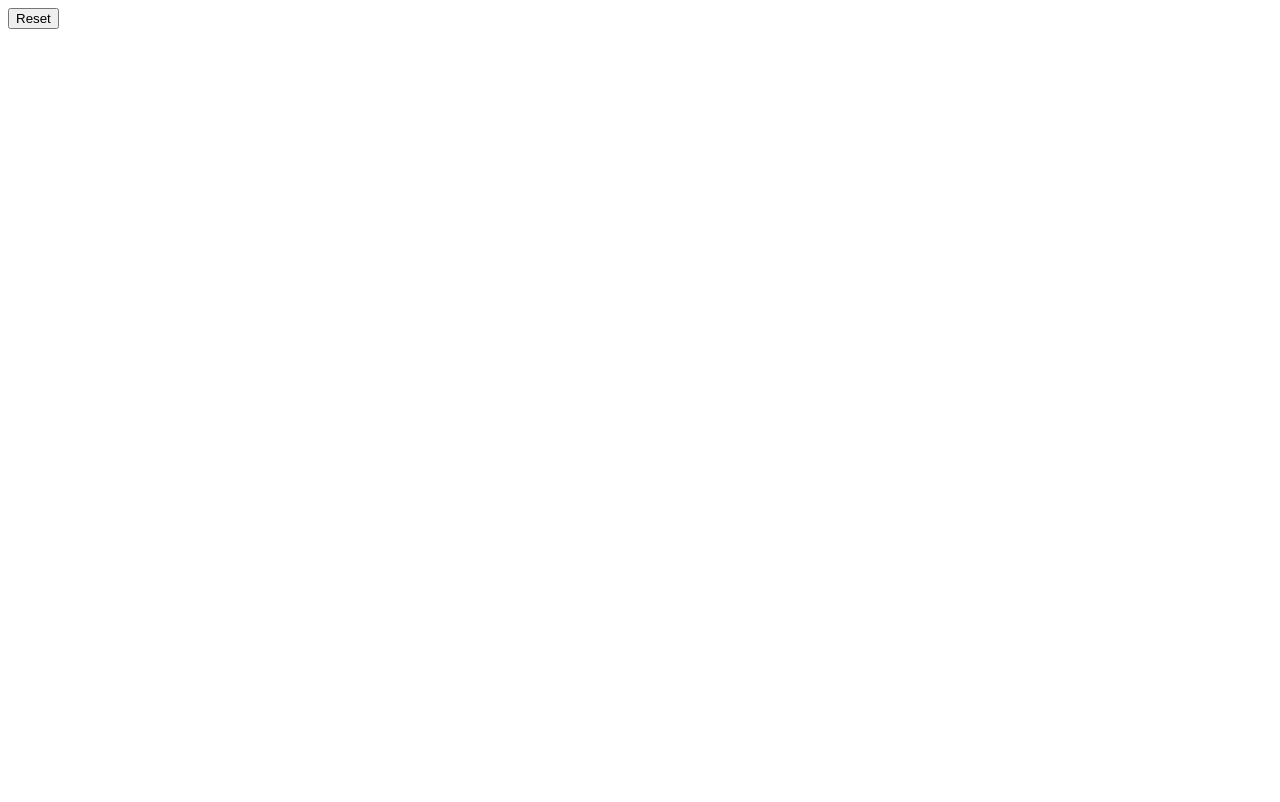
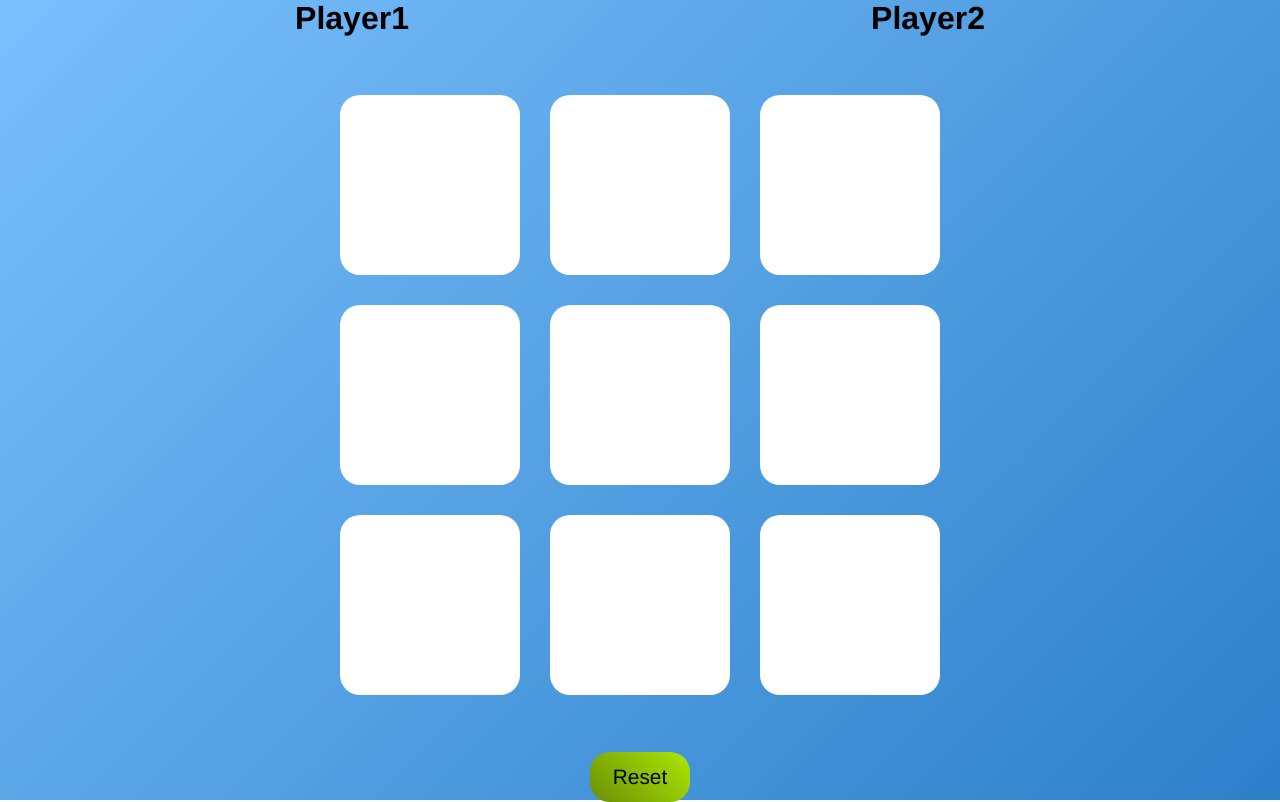
Before and after one commit to MR-Elbarbary/Tic-Tac-Toe, a plain HTML site: page index.html in a window 1280 px wide. Drawn offline with Linux system fonts and the light colour scheme.

Commit message:
Complete design

```diff
--- a/index.html
+++ b/index.html
@@ -8,8 +8,9 @@
     <title>Document</title>
 </head>
 <body>
-    <div class="player 1"></div>
-    <div class="player 2"></div>
+    <div class="container">
+        <div class="player 1"><h1>Player1</h1></div>
+        <div class="player 2"><h1>Player2</h1></div>
         <div class="board">
             <div class="block" data-index="1"></div>
             <div class="block" data-index="2"></div>
@@ -21,8 +22,8 @@
             <div class="block" data-index="8"></div>
             <div class="block" data-index="9"></div>
         </div>
-
-    <button id="reset">Reset</button>
+        <div class="reset"><button id="reset">Reset</button></div>
+    </div>
     <dialog>
         <h1></h1>
         <button class="new">New Game</button>
--- a/style.css
+++ b/style.css
@@ -0,0 +1,63 @@
+*{
+    margin: 0px;
+    font-family:Helvetica, Arial, sans-serif;
+}
+
+html{
+    height: 100vh;
+    background: no-repeat linear-gradient(135deg,rgb(122, 191, 252), rgb(44, 128, 201));
+}
+
+.container{
+    background-color: transparent;
+    display: grid;
+    grid-template-columns: 1fr 1fr;
+    margin-right: 5%;
+    margin-left: 5%;
+}
+
+.player{
+    display: flex;
+    flex-direction: column;
+    align-items: center;
+    justify-content: center;
+}
+
+.board{
+    justify-self: center;
+    grid-column: 1 / span 2;
+    max-height: 600px;
+    max-width: 600px;
+    min-width: min(80vw, 80vh, 600px);
+    min-height: min(80vw, 80vh, 600px);
+    border-style: none;
+    display: grid;
+    grid-template: 1fr 1fr 1fr / 1fr 1fr 1fr;
+    gap: 5%;
+    padding: 5%;
+}
+
+.block{
+    height: 100%;
+    width: 100%;
+    background-color: white;
+    border-radius: 20px;
+    display: flex;
+    align-items: center;
+    justify-content: center;
+    font-size: min(20vw, 20vh, 150px);
+
+}
+
+.reset{
+    grid-column: 1 / span 2;
+    justify-self: center;
+}
+
+#reset{
+    background: linear-gradient(45deg, rgb(105, 143, 3), rgb(172, 231, 7));
+    font-size: 1.3rem;
+    border-style: none;
+    border-radius: 20px;
+    padding: 0.8rem 1.4rem;
+}
```
Lines whose indentation alone changed are shown as unchanged.
